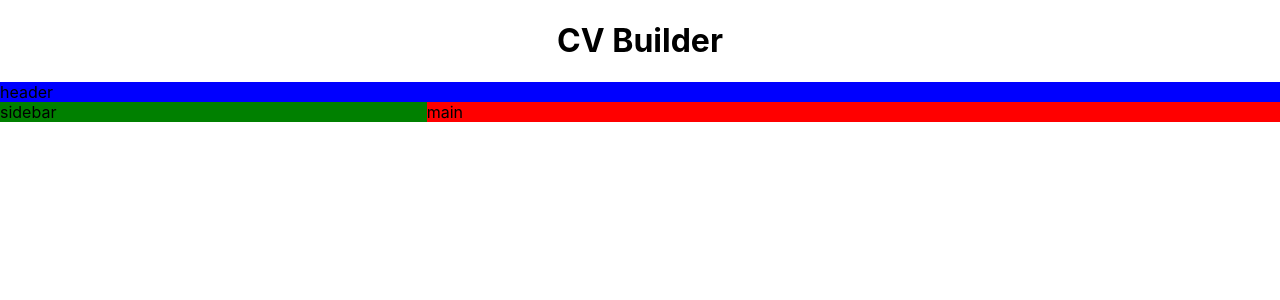
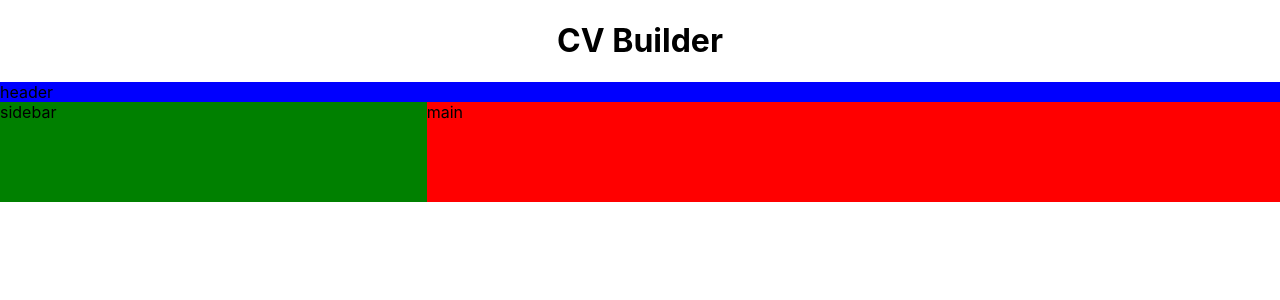
Before and after one commit to ben-rieth/cv-app, a React (Create React App) app: page / in a window 1280 px wide. Shown: the top 300 px of the page. Built offline with nearby package versions, Linux system fonts and the light colour scheme.

Commit message:
Remove grid area containers in ResumeDisplay

```diff
--- a/src/components/ResumeDisplay.js
+++ b/src/components/ResumeDisplay.js
@@ -14,35 +14,14 @@ const DisplayContainer = styled.div`
         "sidebar main"
 `;
 
-const HeaderGridArea = styled.div`
-    grid-area: header;
-`;
-
-const MainGridArea = styled.div`
-    grid-area: main;
-`;
-
-const SidebarGridArea = styled.div`
-    grid-area: sidebar;
-`;
-
 class ResumeDisplay extends React.Component {
 
     render() {
         return (
             <DisplayContainer>
-                <HeaderGridArea>
-                    <Header />
-                </HeaderGridArea>
-
-                <SidebarGridArea>
-                    <Sidebar />
-                </SidebarGridArea>
-
-                <MainGridArea>
-                    <Main />
-                </MainGridArea>
-
+                <Header />
+                <Sidebar />
+                <Main />
             </DisplayContainer>
         );
     }
--- a/src/components/resume/Header.js
+++ b/src/components/resume/Header.js
@@ -3,6 +3,7 @@ import styled from "styled-components";
 
 const HeaderContainer = styled.div`
     background-color: blue;
+    grid-area: header;
 `;
 
 class Header extends React.Component {
--- a/src/components/resume/Main.js
+++ b/src/components/resume/Main.js
@@ -3,6 +3,7 @@ import styled from "styled-components";
 
 const MainContainer = styled.div`
     background-color: red;
+    grid-area: main;
 `;
 
 class Main extends React.Component {
--- a/src/components/resume/Sidebar.js
+++ b/src/components/resume/Sidebar.js
@@ -3,6 +3,7 @@ import styled from "styled-components";
 
 const SidebarContainer = styled.div`
     background-color: green;
+    grid-area: sidebar;
 `;
 
 class Sidebar extends React.Component {
```
